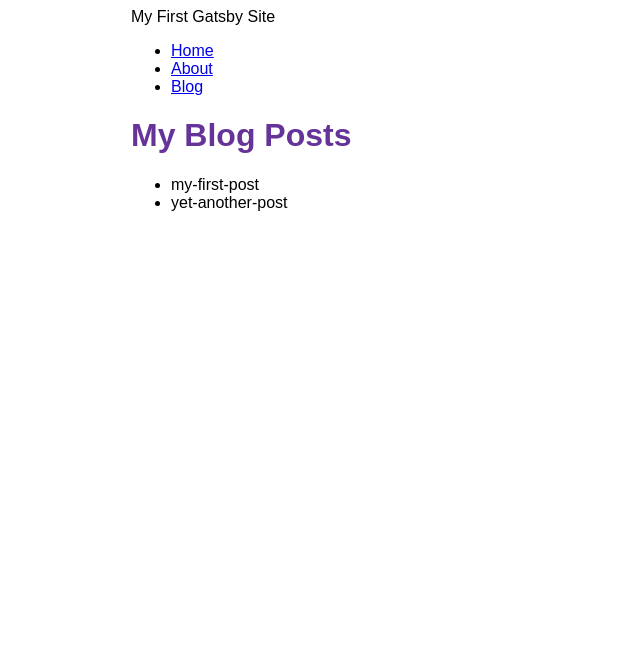
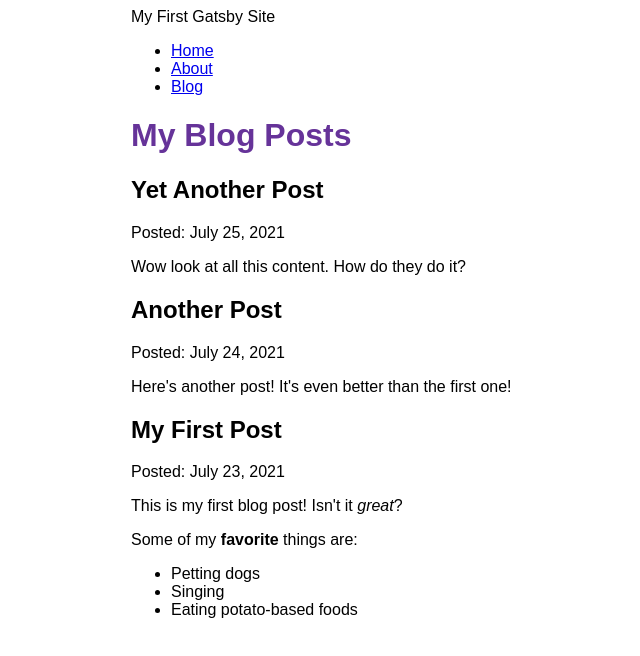
Before and after one commit to sujshah/my-first-gatsby-site, a Gatsby site: page /blog in a window 1280 px wide. Shown: the whole page, without its empty margins (259-899 px from the left). Built offline with nearby package versions, Linux system fonts and the light colour scheme; Gatsby itself is replaced by a stand-in of ours.

Commit message:
complete tutorial 5

```diff
--- /dev/null
+++ b/blog/another-post.mdx
@@ -0,0 +1,6 @@
+---
+title: "Another Post"
+date: "2021-07-24"
+---
+
+Here's another post! It's even better than the first one!
--- a/blog/my-first-post.mdx
+++ b/blog/my-first-post.mdx
@@ -0,0 +1,12 @@
+---
+title: "My First Post"
+date: "2021-07-23"
+---
+
+This is my first blog post! Isn't it *great*?
+
+Some of my **favorite** things are:
+
+* Petting dogs
+* Singing
+* Eating potato-based foods
--- a/blog/yet-another-post.mdx
+++ b/blog/yet-another-post.mdx
@@ -0,0 +1,6 @@
+---
+title: "Yet Another Post"
+date: "2021-07-25"
+---
+
+Wow look at all this content. How do they do it?
--- a/gatsby-config.js
+++ b/gatsby-config.js
@@ -11,7 +11,8 @@ module.exports = {
       options: {
         name: `blog`,
         path: `${__dirname}/blog`,
-      }
-    }
+      },
+    },
+    "gatsby-plugin-mdx",
   ],
 };
--- a/package.json
+++ b/package.json
@@ -15,8 +15,11 @@
     "clean": "gatsby clean"
   },
   "dependencies": {
+    "@mdx-js/mdx": "^1.6.22",
+    "@mdx-js/react": "^1.6.22",
     "gatsby": "^3.13.1",
     "gatsby-plugin-image": "^1.14.0",
+    "gatsby-plugin-mdx": "^2.14.0",
     "gatsby-plugin-sharp": "^3.14.0",
     "gatsby-source-filesystem": "^3.14.0",
     "react": "^17.0.1",
--- a/src/pages/blog.js
+++ b/src/pages/blog.js
@@ -1,26 +1,36 @@
 import * as React from 'react'
 import Layout from '../components/layout'
+import { MDXRenderer } from 'gatsby-plugin-mdx'
 import { graphql } from 'gatsby'
 
 const BlogPage = ({ data }) => {
     return (
         <Layout pageTitle="My Blog Posts">
-            <ul>
             {
-                    data.allFile.nodes.map(node => (
-                        <li key={node.name}>{node.name}</li>
+                data.allMdx.nodes.map((node) => (
+                    <article key={node.id}>
+                        <h2>{node.frontmatter.title}</h2>
+                        <p>Posted: {node.frontmatter.date}</p>
+                        <MDXRenderer>
+                            {node.body}
+                        </MDXRenderer>
+                    </article>
                 ))
             }
-            </ul>
         </Layout>
     )
 }
 
 export const query = graphql `
 query {
-        allFile {
+    allMdx(sort: {fields: frontmatter___date, order: DESC}) {
       nodes {
-            name
+        frontmatter {
+          date(formatString: "MMMM D, YYYY")
+          title
+        }
+        id
+        body
       }
     }
   }
```
Also changed, not shown: 2 other files. Lines whose indentation alone changed are shown as unchanged.
